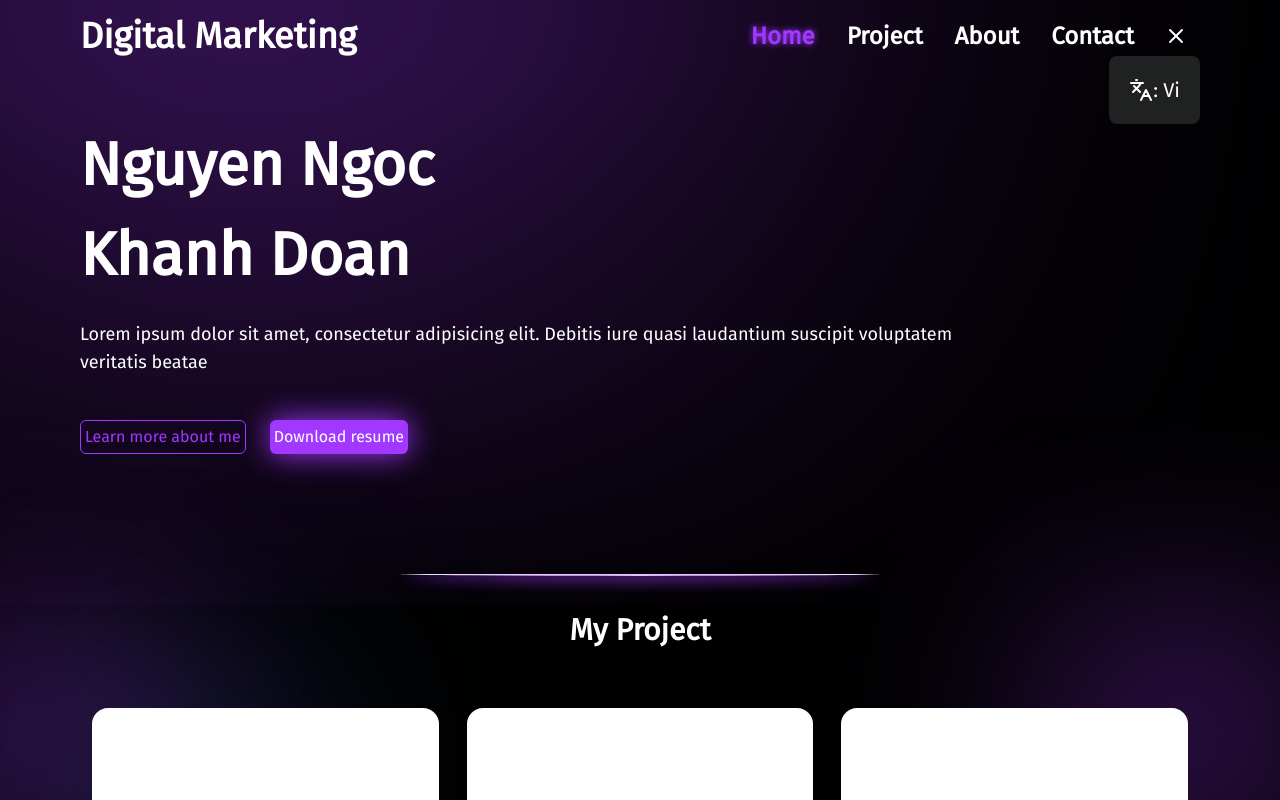
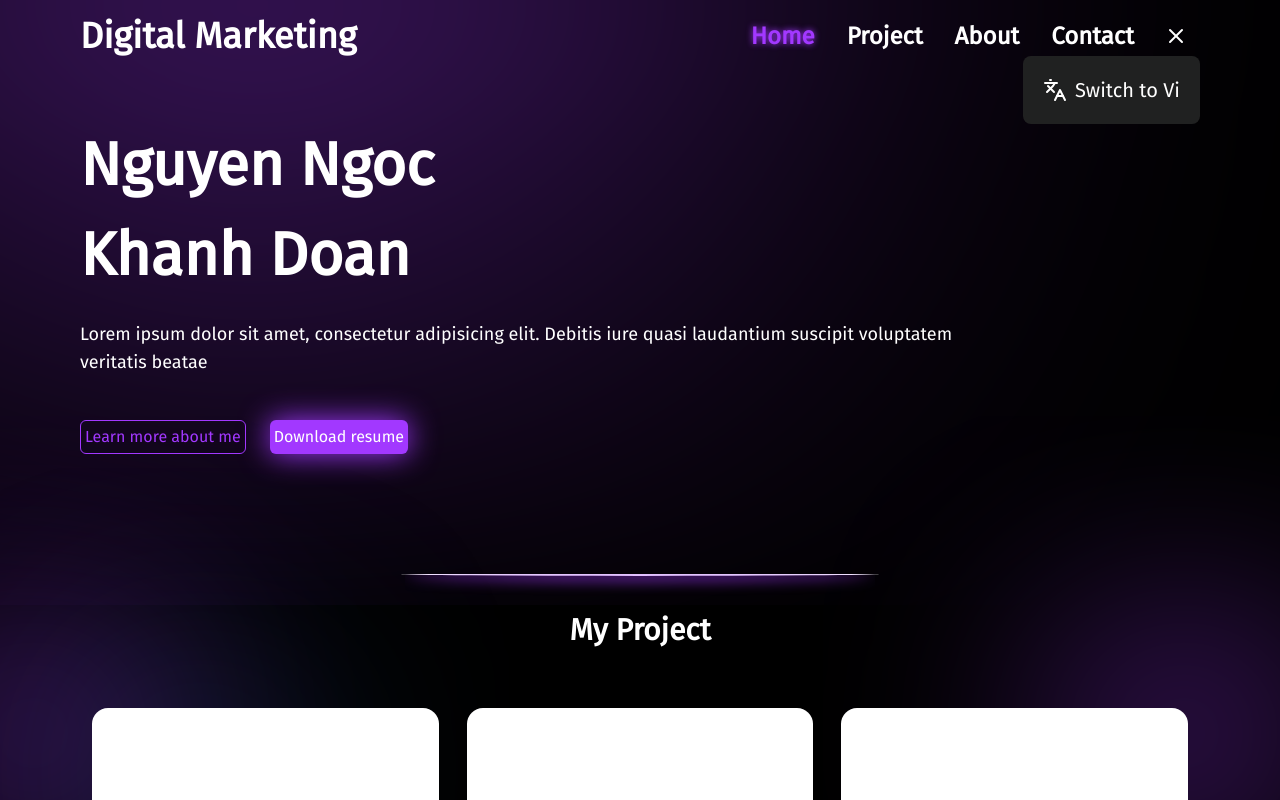
Before and after one commit to VinhTuan-Nguyen/Portfolio, a Next.js app: page / in a window 1280 px wide. Both pictures are taken after a click on the button 1176 px from the left and 36 px from the top of the page. Shown: the top 800 px of the page. Built offline with nearby package versions, Linux system fonts and the light colour scheme.

Commit message:
feat: implement language context with internationalization support and update layout structure

```diff
--- a/src/app/layout.tsx
+++ b/src/app/layout.tsx
@@ -4,6 +4,7 @@ import type { Metadata } from "next";
 import localFont from 'next/font/local';
 import "./globals.css";
 import { LanguageProvider } from "@/contexts/LanguageContext";
+import ClientOnly from "@/components/common/client-only";
 
 
 
@@ -32,11 +33,13 @@ export default function RootLayout({
       </head>
       <body className="overflow-x-hidden min-h-screen">
         <LanguageProvider>
-          <Navbar />
-          <main className="justify-center pt-[72] overflow-x-hidden 2xl:overflow-x-visible">
-            {children}
-          </main>
-          <Footer />
+          <ClientOnly>
+            <Navbar />
+            <main className="justify-center pt-[72] overflow-x-hidden 2xl:overflow-x-visible">
+              {children}
+            </main>
+            <Footer />
+          </ClientOnly>
         </LanguageProvider>
       </body>
     </html>
--- /dev/null
+++ b/src/components/common/client-only.tsx
@@ -0,0 +1,20 @@
+'use client';
+import { useEffect, useState } from 'react';
+
+interface ClientOnlyProps {
+    children: React.ReactNode;
+}
+
+export default function ClientOnly({ children }: ClientOnlyProps) {
+    const [hasMounted, setHasMounted] = useState(false);
+
+    useEffect(() => {
+        setHasMounted(true);
+    }, []);
+
+    if (!hasMounted) {
+        return null;
+    }
+
+    return <>{children}</>;
+}
--- a/src/components/common/footer.tsx
+++ b/src/components/common/footer.tsx
@@ -1,8 +1,12 @@
+'use client';
+import { useLanguage } from "@/hooks/useLanguage";
 import { PAGE_ROUTES } from "@/lib/contants/page-router";
 import Image from "next/image";
 import Link from "next/link";
 
 export default function Footer() {
+    const { transform } = useLanguage()
+
     return (
         <footer className="py-[5%]">
             <div className="flex flex-col items-center mx-auto container space-y-5 px-2 sm:px:5 md:px-10 lg:px-20">
@@ -22,7 +26,7 @@ export default function Footer() {
                                 href={route.path}
                                 className="text-lg md:text-xl inline-block font-extrabold hover:text-custom"
                             >
-                                {route.pageName}
+                                {transform(route.pageName)}
                             </Link>
                         ))}
                     </div>
--- a/src/components/common/navbar.tsx
+++ b/src/components/common/navbar.tsx
@@ -1,5 +1,6 @@
 'use client'
-import { Language, useLanguage } from "@/contexts/LanguageContext";
+import { Language } from "@/contexts/LanguageContext";
+import { useLanguage } from "@/hooks/useLanguage";
 import { PAGE_ROUTES } from "@/lib/contants/page-router";
 import { Languages, Menu, Settings, X } from "lucide-react";
 import Link from "next/link";
@@ -7,7 +8,7 @@ import { usePathname } from "next/navigation";
 import { useEffect, useState } from "react";
 
 export default function Navbar() {
-    const { lang, changeLanguage } = useLanguage();
+    const { lang, transform, changeLanguage } = useLanguage();
     const location = usePathname()
     const [menuOpen, setMenuOpen] = useState(false);
     const [settingMenuOpen, setSettingMenuOpen] = useState(false);
@@ -81,7 +82,7 @@ export default function Navbar() {
                                         : 'hover:text-custom'}
                                     `}
                                 >
-                                    {route.pageName}
+                                    {transform(route.pageName)}
                                 </span>
                             </Link>
                         ))}
@@ -113,7 +114,7 @@ export default function Navbar() {
                                 }
                             `}
                         >
-                            <div className={`flex flex-row space-x-5 rounded-lg bg-custom-dark/95 p-5`} role="none">
+                            <div className={`flex flex-row space-x-5 rounded-lg bg-custom-dark/95 p-5 w-max`} role="none">
                                 {PAGE_ROUTES.map((route) => (
                                     <Link
                                         onClick={() => setMenuOpen(false)}
@@ -127,7 +128,7 @@ export default function Navbar() {
                                                 : 'hover:text-custom'}
                                             `}
                                         >
-                                            {route.pageName}
+                                            {transform(route.pageName)}
                                         </span>
                                     </Link>
                                 ))}
@@ -168,9 +169,9 @@ export default function Navbar() {
                             <ul className="space-y-5 rounded-lg bg-custom-dark/95 p-5">
                                 <li
                                     onClick={() => toggleLanguage()}
-                                    className="text-sm md:text-xl cursor-pointer hover:text-custom flex items-center"
+                                    className="text-sm md:text-xl cursor-pointer hover:text-custom flex items-center space-x-2"
                                 >
-                                    <Languages className="w-6 h-6" /><span>{lang === Language.EN ? ': Vi' : ': En'}</span>
+                                    <Languages className="w-6 h-6" /><span>{lang === Language.EN ? 'Switch to Vi' : 'Chuyển sang En'}</span>
                                 </li>
                             </ul>
                         </div>
--- a/src/contexts/LanguageContext.tsx
+++ b/src/contexts/LanguageContext.tsx
@@ -1,31 +1,24 @@
 "use client";
 
-import React, { createContext, useContext, useEffect, useState } from "react";
+import React, { createContext, useEffect, useState } from "react";
+import EN from '@/dictionaries/en.json' assert { type: 'json' };
+import VI from '@/dictionaries/vi.json' assert { type: 'json' };
 
 export enum Language { EN = "en", VI = "vi" }
+
+export const LANGCONTEXT = createContext<LanguageContextType | undefined>(undefined);
 
 const LANGUAGES = Object.values(Language)
 
 interface LanguageContextType {
     lang: Language;
-    transform: (key: string, replace?: { [index: string]: string }) => Promise<string>;
+    transform: (key: string, replace?: { [index: string]: string }) => string;
     changeLanguage: (lang: Language) => void;
 }
 
 interface I18NFormat { [key: string]: string }
 
-const LANGCONTEXT = createContext<LanguageContextType | undefined>(undefined);
-
-const dictionaries = {
-    en: (): Promise<I18NFormat> => import('@/dictionaries/en.json').then((module) => module.default as I18NFormat),
-    vi: (): Promise<I18NFormat> => import('@/dictionaries/vi.json').then((module) => module.default as I18NFormat),
-}
-
-export const useLanguage = () => {
-    const context = useContext(LANGCONTEXT);
-    if (context !== undefined) return context;
-    throw new Error('useLanguage must be used within a LanguageProvider');
-};
+const dictionaries = { en: EN as I18NFormat, vi: VI as I18NFormat }
 
 export const LanguageProvider: React.FC<{ children: React.ReactNode }> = ({ children }) => {
     const getInitialLanguage = (): Language => {
@@ -41,9 +34,8 @@ export const LanguageProvider: React.FC<{ children: React.ReactNode }> = ({ chil
 
     const changeLanguage = (lang: Language) => setLang(lang);
 
-    const transform = async (key: string, replace?: { [key: string]: string }): Promise<string> => {
-        const dict = await dictionaries[lang]();
-        let value = dict[key];
+    const transform = (key: string, replace?: { [index: string]: string }): string => {
+        let value = dictionaries[lang][key];
 
         if (!value) {
             console.warn(`dict missing for key: ${key} in language: ${lang}`);
@@ -51,8 +43,8 @@ export const LanguageProvider: React.FC<{ children: React.ReactNode }> = ({ chil
         }
 
         if (replace) {
-            for (const rKey in replace) {
-                value = value.replace(new RegExp(`{${rKey}}`, 'g'), replace[rKey]);
+            for (const key in replace) {
+                value = value.replace(new RegExp(`{${key}}`, 'g'), replace[key]);
             }
         }
 
--- a/src/dictionaries/en.json
+++ b/src/dictionaries/en.json
@@ -1,3 +1,6 @@
 {
-    "page.home": "Home"
+    "page.home": "Home",
+    "page.project": "Project",
+    "page.about": "About",
+    "page.contact": "Contact"
 }
--- a/src/dictionaries/vi.json
+++ b/src/dictionaries/vi.json
@@ -1,3 +1,6 @@
 {
-    "page.home": "Home"
+    "page.home": "Trang chủ",
+    "page.project": "Dự Án",
+    "page.about": "Giới Thiệu",
+    "page.contact": "Liên Hệ"
 }
--- /dev/null
+++ b/src/hooks/useLanguage.tsx
@@ -0,0 +1,8 @@
+import { LANGCONTEXT } from "@/contexts/LanguageContext";
+import { useContext } from "react";
+
+export const useLanguage = () => {
+    const context = useContext(LANGCONTEXT);
+    if (context !== undefined) return context;
+    throw new Error('useLanguage must be used within a LanguageProvider');
+};
--- a/src/lib/contants/page-router.tsx
+++ b/src/lib/contants/page-router.tsx
@@ -2,25 +2,25 @@ export const PAGE_ROUTES = [
     {
         order: 0,
         path: "/",
-        pageName: "Home",
+        pageName: "page.home",
         filter: "home-blur.svg"
     },
     {
         order: 1,
         path: "/project",
-        pageName: "Project",
+        pageName: "page.project",
         filter: "project-blur.svg"
     },
     {
         order: 3,
         path: "/about",
-        pageName: "About",
+        pageName: "page.about",
         filter: "about-blur.svg"
     },
     {
         order: 2,
         path: "/contact",
-        pageName: "Contact",
+        pageName: "page.contact",
         filter: "contact-blur.svg"
     }
 ]
```
